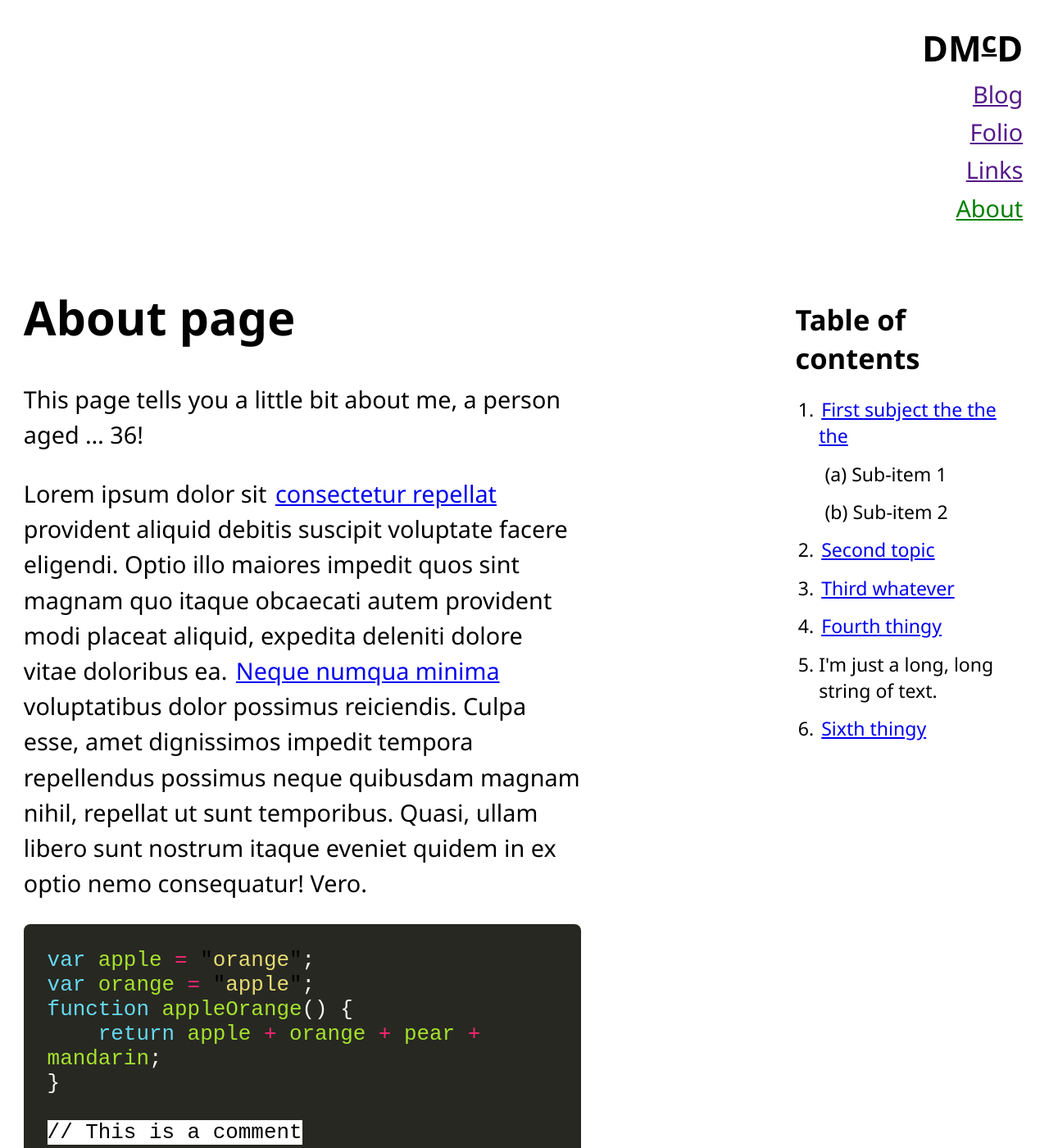
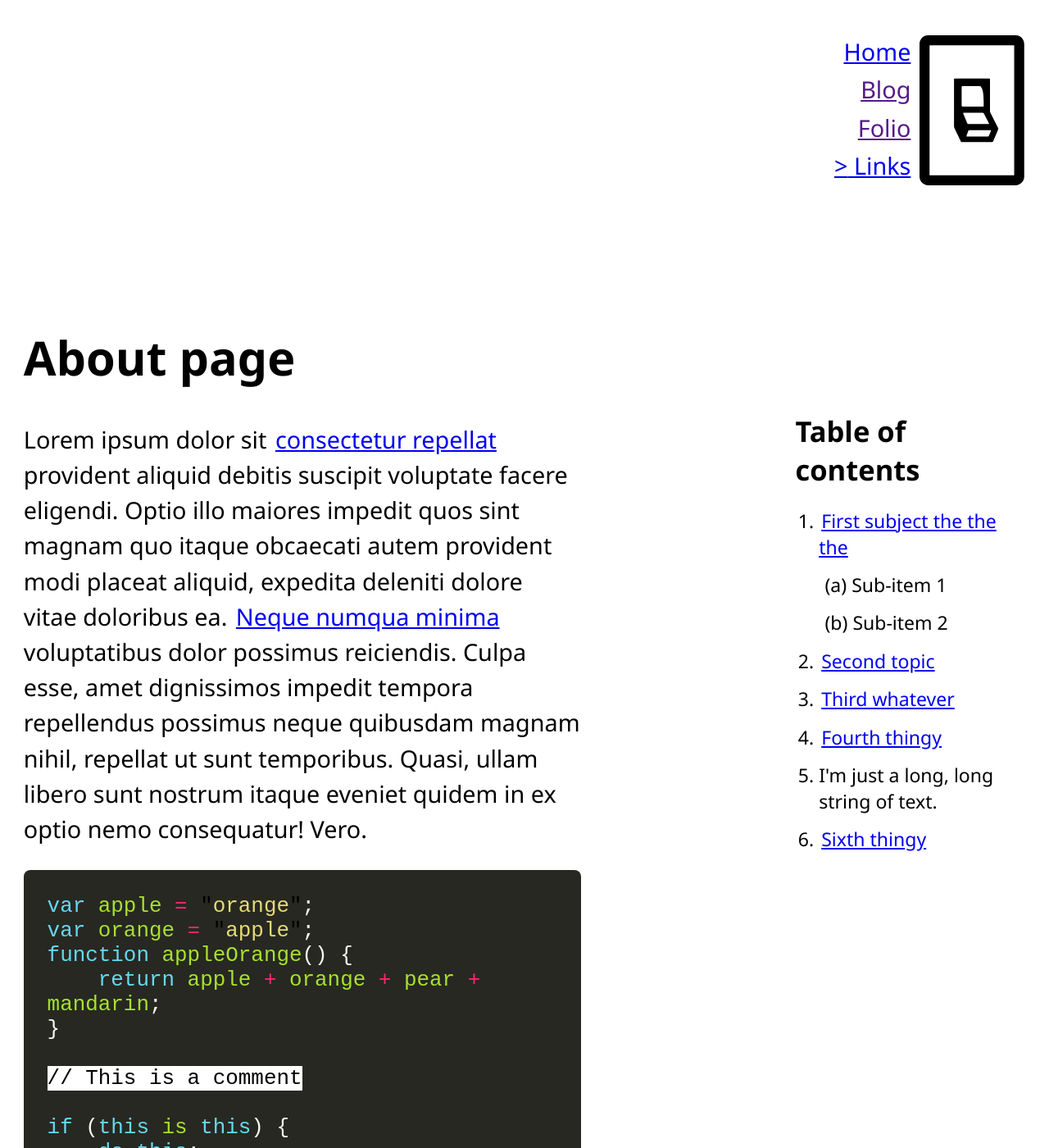
Before and after one commit to denismcdonald/blog, a Jekyll site: the page built from about.md, in a window 1280 px wide and 1400 px high. Shown: the whole window at 82% size. Built offline with Jekyll 4.4.1, drawn with Linux system fonts in a browser that asks for light colours.

Commit message:
First light switch

```diff
--- a/_data/navigation.yml
+++ b/_data/navigation.yml
@@ -1,8 +1,8 @@
+- name: Home
+  link: /
 - name: Blog
   link: #
 - name: Folio
   link: #
 - name: Links
-  link: #
-- name: About
   link: /about.html
--- a/_includes/navigation.html
+++ b/_includes/navigation.html
@@ -1,19 +1,12 @@
+<!-- <a href="/" class="home" name="dmcd">DM<span>c</span>D</a><br> -->
+
+<img src="/assets/images/light-on.svg" class="light-switch" alt="light switched on image" title="Toggle dark mode">
+
 <nav>
-    <a href="/" class="home" name="dmcd">DM<span>c</span>D</a><br>
-    <!-- <a href="/" class="home" name="dmcd">DMcD</a><br> -->
-
   {%- for item in site.data.navigation -%}
-      <!-- {%- if item.name == "Home" -%}
-        <a href="{{ item.link }}" name="{{ item.name }}" {% if page.url == item.link -%}class="current"{% endif %}>
-          {{ item.name }}
-        </a>
-      {%- endif -%}
-
-      {%- if item.name != "Home" -%} -->
     <a href="{{ item.link }}" {% if page.url == item.link %}class="current"{% endif %}>
       {{ item.name }}
     </a>
-      {%- endif -%}
     <br>
   {%- endfor -%}
 </nav>
--- a/_layouts/default.html
+++ b/_layouts/default.html
@@ -29,5 +29,6 @@
         {% include scroll.html %}
       {%- endif -%}
     </div>
+    <script src="/assets/js/script.js"></script>
   </body>
 </html>
--- a/_sass/main.scss
+++ b/_sass/main.scss
@@ -24,9 +24,19 @@ body {
     margin: 0;
 }
 
+.body-dark {
+    background-color: #4B525A;
+    color: #FFEFF4;
+}
+
 
 a {
     padding: 0 3px;
+}
+
+
+.a-dark {
+    color: #FFFFBC;
 }
 
 
@@ -44,8 +54,9 @@ a:hover {
 }
 
 
-.current {
-    color: green;
+.current:before {
+    content: "\003e";
+    // display: inline-block;
 }
 
 
@@ -61,54 +72,29 @@ a:hover {
 }
 
 
+.light-switch {
+    cursor: pointer;
+    position: absolute;
+    top: 1.5rem;
+    right: 1rem;
+    width: 4.5rem;
+}
+
+
 nav {
+    clear: both;
+    margin-bottom: 2rem;
     position: relative;
-    right: 1rem;
+    right: 5.75rem;
     text-align: right;
-    top: 1rem;
+    top: 1.5rem;
 }
 
 
 nav a {
     display: inline-block;
-    font-size: 1.25rem;
+    font-size: 1.15rem;
     margin-bottom: 0.25rem;
-}
-
-
-nav a.home {
-    color: #000;
-    display: inline-block;
-    font-size: 1.5rem;
-    font-weight: bold;
-    text-align: center;
-    text-decoration: none;
-}
-
-
-nav a.home:hover {
-    background: #000;
-    color: #fff;
-}
-
-nav a.home:hover span {
-    text-decoration-color: lightblue;
-    -webkit-text-decoration-color: lightblue;
-}
-
-
-nav a.home span {
-    font-size: 1.25rem;
-    line-height: 1rem;
-    position: relative;
-    text-decoration-style: solid;
-    text-decoration-color: #000;
-    text-decoration-line: underline;
-    -webkit-text-decoration-style: solid;
-    -webkit-text-decoration-color: #000;
-    -webkit-text-decoration-line: underline;
-    top: 0.15rem;
-    vertical-align: super;
 }
 
 
@@ -139,12 +125,11 @@ code {
 
 .toc {
     border-radius: 8px;
-    margin: 4.5rem 0 0 0;
+    margin: 5rem 0 0 0;
 }
 
 
 .toc-heading {
-    background-color: #fff;
     border-radius: 8px;
     margin: 0.5rem 0 0 0.25rem;
     padding: 0.25rem 0.5rem 0 0.75rem;
@@ -204,6 +189,11 @@ Breakpoint 1 (Dispense with critical mobile styles)
     }
 
 
+    .github {
+        clear: both;
+    }
+
+
     nav a {
         font-size: 1rem;
     }
@@ -228,6 +218,19 @@ Breakpoint 2 (Table of contents appears)
 
     .content-container {
         max-width: 680px;
+        padding-top: 4rem;
+    }
+
+
+    // .content-container {
+    //     margin: 0 1rem 1rem 1rem;
+    //     padding-top: 4rem;
+    // }
+
+
+
+    .light-off {
+        width: 50px;
     }
 
 
@@ -235,7 +238,7 @@ Breakpoint 2 (Table of contents appears)
         background: linear-gradient(transparent, transparent);
         float: right;
         font-size: 0.8rem;
-        margin: 4rem 1rem 0 0;
+        margin: 9rem 1rem 0 0;
         padding: 0;
         position: -webkit-sticky;
         position: sticky;
--- a/about.md
+++ b/about.md
@@ -1,15 +1,12 @@
 ---
 layout: default
 title: About
-age: 36
 toc: true
 edit: true
 scroll: true
 ---
 
 # About page
-
-This page tells you a little bit about me, a person aged ... {{ page.age }}!
 
 Lorem ipsum dolor sit [consectetur repellat](#) provident aliquid debitis suscipit voluptate facere eligendi. Optio illo maiores impedit quos sint magnam quo itaque obcaecati autem provident modi placeat aliquid, expedita deleniti dolore vitae doloribus ea. [Neque numqua minima](#) voluptatibus dolor possimus reiciendis. Culpa esse, amet dignissimos impedit tempora repellendus possimus neque quibusdam magnam nihil, repellat ut sunt temporibus. Quasi, ullam libero sunt nostrum itaque eveniet quidem in ex optio nemo consequatur! Vero.
 
--- /dev/null
+++ b/assets/js/script.js
@@ -0,0 +1,25 @@
+console.log("Hello!");
+
+var body = document.body;
+var links = document.getElementsByTagName("a");
+var lightSwitch = document.querySelector(".light-switch");
+var lightSrc = lightSwitch.getAttribute("src");
+
+lightSwitch.addEventListener("click", function changeTheme() {
+
+    if (lightSrc == "/assets/images/light-on.svg") {
+        lightSwitch.setAttribute("src", "/assets/images/light-off.svg");
+        body.classList.toggle("body-dark");
+        for (i = 0; i < links.length; i++) {
+            links[i].classList.add("a-dark");
+          }
+        lightSrc = lightSwitch.getAttribute("src");
+    } else if (lightSrc == "/assets/images/light-off.svg") {
+        lightSwitch.setAttribute("src", "/assets/images/light-on.svg");
+        body.classList.toggle("body-dark");
+        for (i = 0; i < links.length; i++) {
+            links[i].classList.remove("a-dark");
+          }
+        lightSrc = lightSwitch.getAttribute("src");
+    }
+});
```
Also changed, not shown: assets/images/GitHub-Mark.svg (deleted), assets/images/Octocat.png (deleted), assets/images/light-off.svg (added), assets/images/light-on.svg (added), 8 other files. Lines whose indentation alone changed are shown as unchanged.
